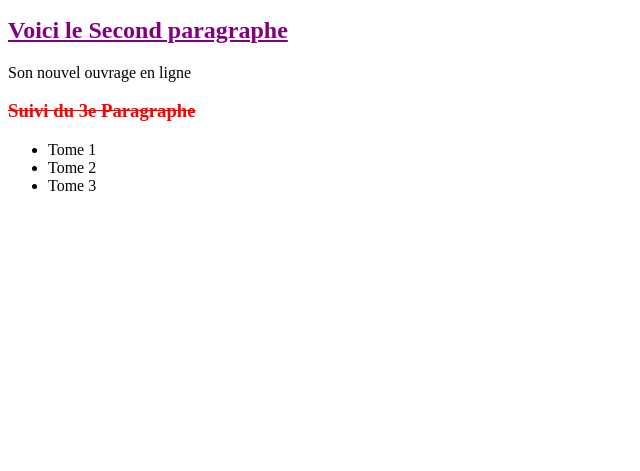
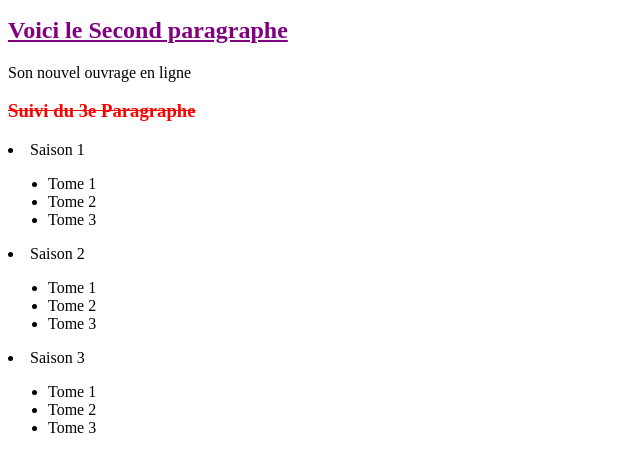
Before and after one commit to PANTELSEBASTIEN/OpenClassRoom, a plain HTML site: page index.html in a window 1280 px wide. Shown: the part 101-572 px from the top of the page, without its empty margins (0-640 px from the left). Drawn offline with Linux system fonts and the light colour scheme.

Commit message:
Ajout Tome 1,2 et 3

```diff
--- a/index.html
+++ b/index.html
@@ -11,11 +11,30 @@
     <p>Son nouvel ouvrage en ligne</p>
     <h3>Suivi du 3e Paragraphe</h3>
     <div>
-      <ul>
-        <li>Tome 1</li>
-        <li>Tome 2</li>
-        <li>Tome 3</li>
-      </ul>
+      <li>
+        Saison 1
+        <ul>
+          <li>Tome 1</li>
+          <li>Tome 2</li>
+          <li>Tome 3</li>
+        </ul>
+      </li>
+      <li>
+        Saison 2
+        <ul>
+          <li>Tome 1</li>
+          <li>Tome 2</li>
+          <li>Tome 3</li>
+        </ul>
+      </li>
+      <li>
+        Saison 3
+        <ul>
+          <li>Tome 1</li>
+          <li>Tome 2</li>
+          <li>Tome 3</li>
+        </ul>
+      </li>
     </div>
   </body>
 </html>
```
